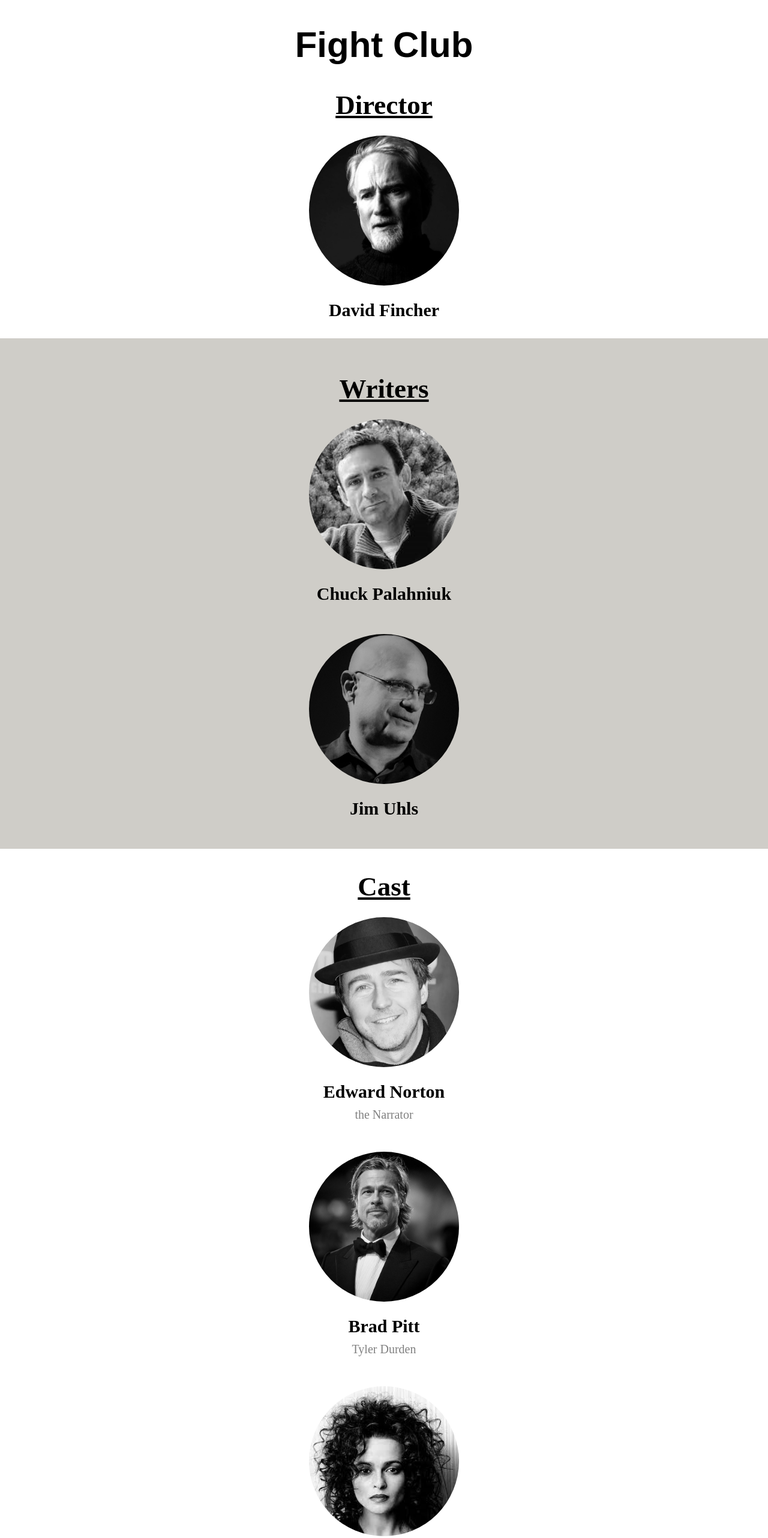
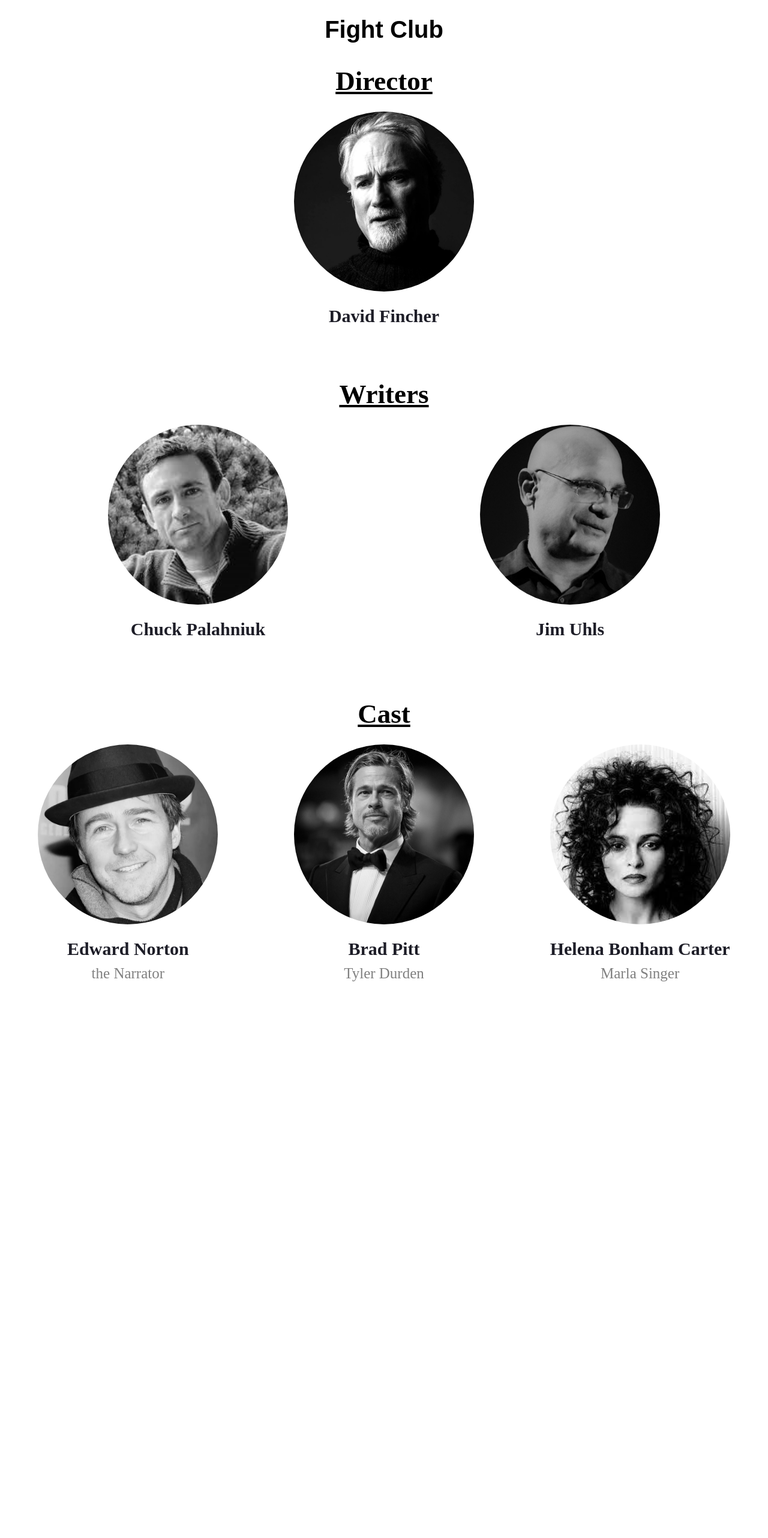
Before and after one commit to LilithBakh/responsive-first-project, a plain HTML site: page index.html in a window 1280 px wide. Shown: the top 2564 px of the page at 60% size. After the commit the page ends 1687 px from the top, so only its background shows below. Drawn offline with Linux system fonts and the light colour scheme.

Commit message:
added responsive on desktop

```diff
--- a/index.html
+++ b/index.html
@@ -31,7 +31,6 @@
 	<div>
 		<h2>Cast</h2>
 		<div class="cast">
-			<div class="rowOne">
 			<section class="actor-one">
 				<img src="img/edward-norton.jpg">
 				<h6>Edward Norton</h6>
@@ -42,7 +41,6 @@
 				<h6>Brad Pitt</h6>
 				<span>Tyler Durden</span>
 			</section>
-			</div>
 			<section class="actor-three">
 				<img src="img/helena-carter.jpg">
 				<h6>Helena Bonham Carter</h6>
--- a/style.css
+++ b/style.css
@@ -34,6 +34,7 @@
   margin-bottom: 10px;
   text-align: center;
   font-size: 30px;
+  color: rgb(29,29,39);
 }
 
 span {
@@ -68,13 +69,124 @@
     font-size: 25px;
   }
 
+   .writers, .cast {
+    display: flex;
+    justify-content: space-around;
+  }
+
+  .cast {
+    flex-wrap: wrap;
+  }
+
+  .actor-three {
+    width: 100%;
+  }
+}
+
+/*Responsive on desktop*/
+@media only screen and (min-width: 1024px) {
+  h1{
+    font-size: 40px;
+  }
+
+  h6{
+    font-size: 30px;
+  }
+
+  img {
+    width: 300px;
+  }
+
+  span {
+    font-size: 25px;
+  }
+
   .writers {
     display: flex;
     justify-content: space-around;
   }
 
-  .rowOne {
+  .writers-wrap {
+    background: none;
+  }
+
+  .cast {
     display: flex;
     justify-content: space-around;
   }
 }
+
+
+
+
+
+
+
+
+/*body{
+  margin-left: 100px;
+  margin-right: 100px;
+  margin-bottom: 50px;
+}
+
+h1{
+  text-align: center;
+  margin: 20px;
+  padding: 5px;
+  font-size: 40px;
+  font-family: fantasy;
+}
+
+h2{
+  text-align: center;
+  margin: 30px;
+  padding: 5px;
+  font-size: 25px;
+}
+
+img{
+  width: 150px;
+  border-radius: 50%;
+  margin-top: 20px;
+}
+
+.writer-one img{
+  margin-left: 100px;
+}
+
+.writer-one h6{
+  margin-left: 100px;
+}
+
+.writer-two img{
+  margin-right: 100px;
+}
+
+.writer-two h6{
+  margin-right: 100px;
+}
+
+h6{
+  margin: 5px;
+  font-size: 15px;
+  color: rgb(19,19,19);
+}
+
+.director{
+  text-align: center;
+}
+
+.writers, .cast{
+  display: flex;
+  justify-content: space-around;
+  text-align: center;
+}
+
+span {
+  color: grey;
+}*/
+
+/*Responsive*/
+/*
+
+*/
```
Lines whose indentation alone changed are shown as unchanged.
